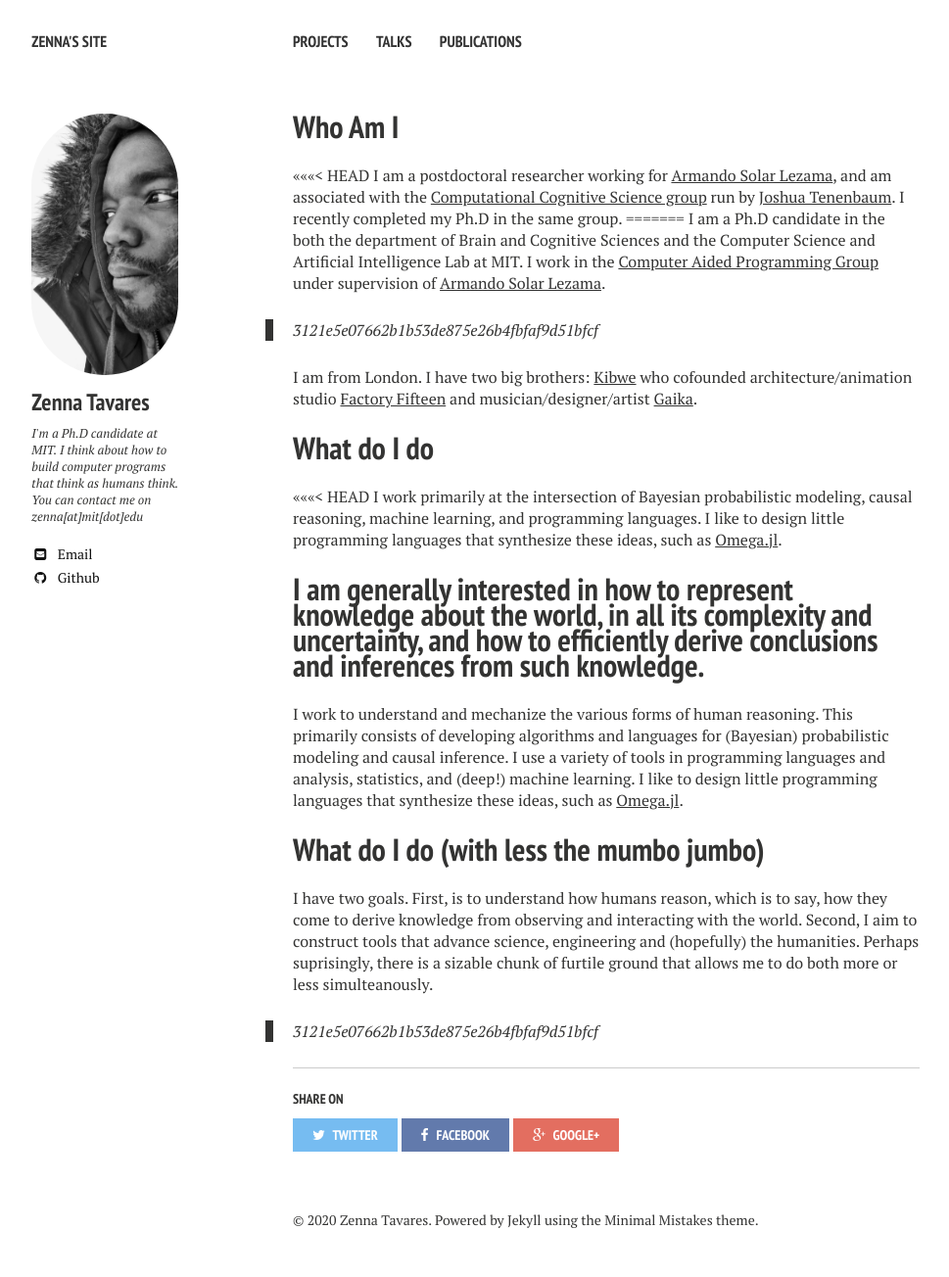
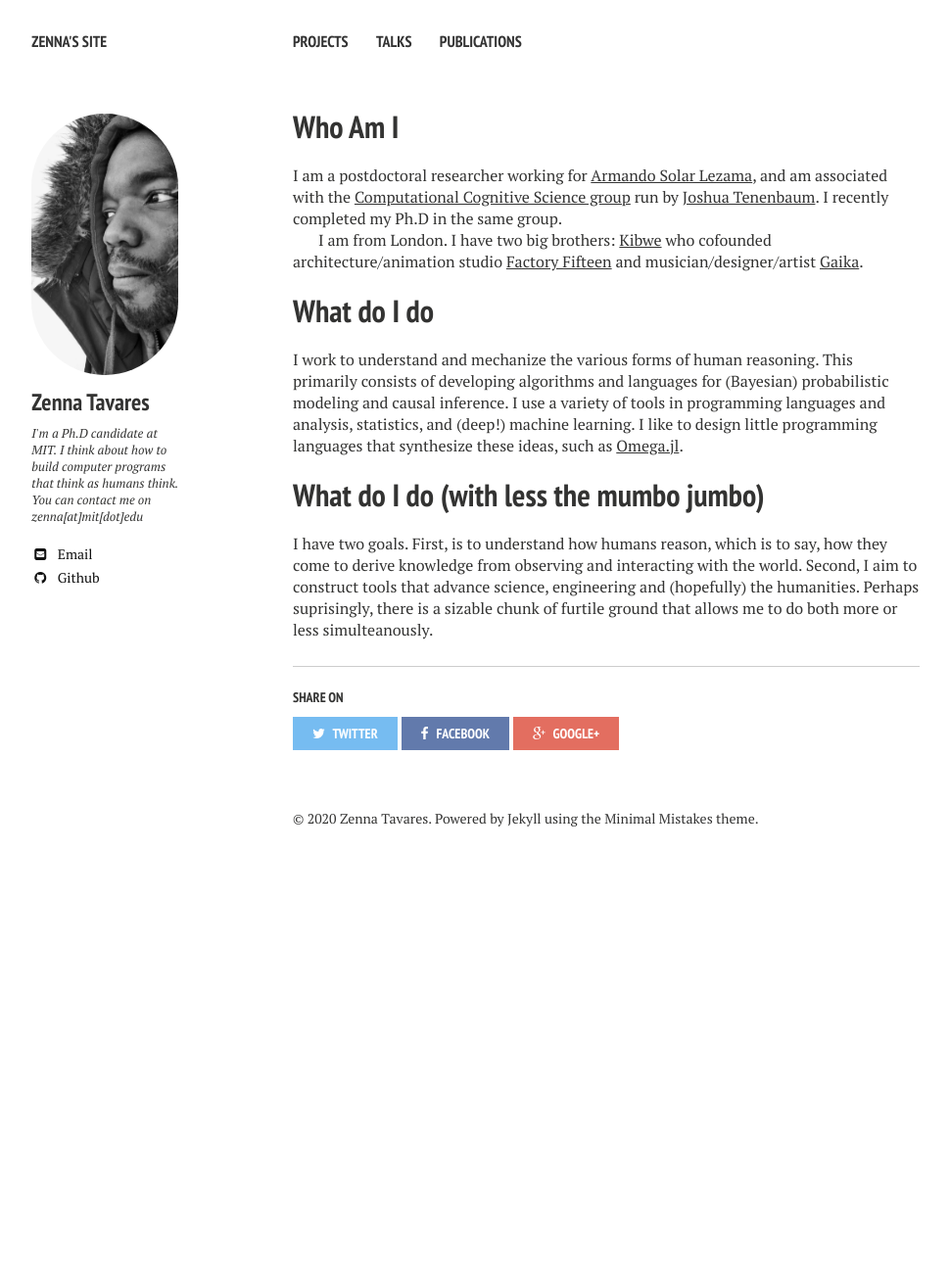
Before and after one commit to zenna/zenna.github.io, a Jekyll site: the page built from index.md, in a window 1280 px wide. Shown: the whole page at 98% size, without its empty margins (21-990 px from the left). Built offline with Jekyll 4.4.1, drawn with Linux system fonts in a browser that asks for light colours; nearby versions of some CDN libraries; after the commit the page ends 900 px from its top, so only the background shows below that.

Commit message:
update publciations

```diff
--- a/index.md
+++ b/index.md
@@ -4,25 +4,14 @@ title: "Who Am I"
 tags: [Me, Intro]
 ---
 
-<<<<<<< HEAD
 I am a postdoctoral researcher working for [Armando Solar Lezama](http://people.csail.mit.edu/asolar/), and am associated with the [Computational Cognitive Science group](http://cocosci.mit.edu) run by [Joshua Tenenbaum](http://web.mit.edu/cocosci/josh.html).  I recently completed my Ph.D in the same group.
-=======
-I am a Ph.D candidate in the both the department of Brain and Cognitive Sciences and the Computer Science and Artificial Intelligence Lab at MIT.  I work in the [Computer Aided Programming Group](http://groups.csail.mit.edu/cap/) under supervision of [Armando Solar Lezama](http://people.csail.mit.edu/asolar/).
->>>>>>> 3121e5e07662b1b53de875e26b4fbfaf9d51bfcf
 
 I am from London. I have two big brothers: [Kibwe](http://blog.ted.com/constructing-kinetic-worlds-the-futuristic-films-of-ted-fellow-kibwe-tavares/) who cofounded architecture/animation studio [Factory Fifteen](http://www.factoryfifteen.com/) and musician/designer/artist [Gaika](https://warp.net/artists/gaika/).
 
 # What do I do
-<<<<<<< HEAD
-I work primarily at the intersection of Bayesian probabilistic modeling, causal reasoning, machine learning, and programming languages.
-I like to design little programming languages that synthesize these ideas, such as [Omega.jl](https://github.com/zenna/Omega.jl).
-
-I am generally interested in how to represent knowledge about the world, in all its complexity and uncertainty, and how to efficiently derive conclusions and inferences from such knowledge.
-=======
 
 I work to understand and mechanize the various forms of human reasoning.  This primarily consists of developing algorithms and languages for (Bayesian) probabilistic modeling and causal inference.  I use a variety of tools in programming languages and analysis, statistics, and (deep!) machine learning.  I like to design little programming languages that synthesize these ideas, such as [Omega.jl](https://github.com/zenna/Omega.jl).
 
 # What do I do (with less the mumbo jumbo)
 
 I have two goals. First, is to understand how humans reason, which is to say, how they come to derive knowledge from observing and interacting with the world.  Second, I aim to construct tools that advance science, engineering and (hopefully) the humanities.  Perhaps suprisingly, there is a sizable chunk of furtile ground that allows me to do both more or less simulteanously.
->>>>>>> 3121e5e07662b1b53de875e26b4fbfaf9d51bfcf
```
